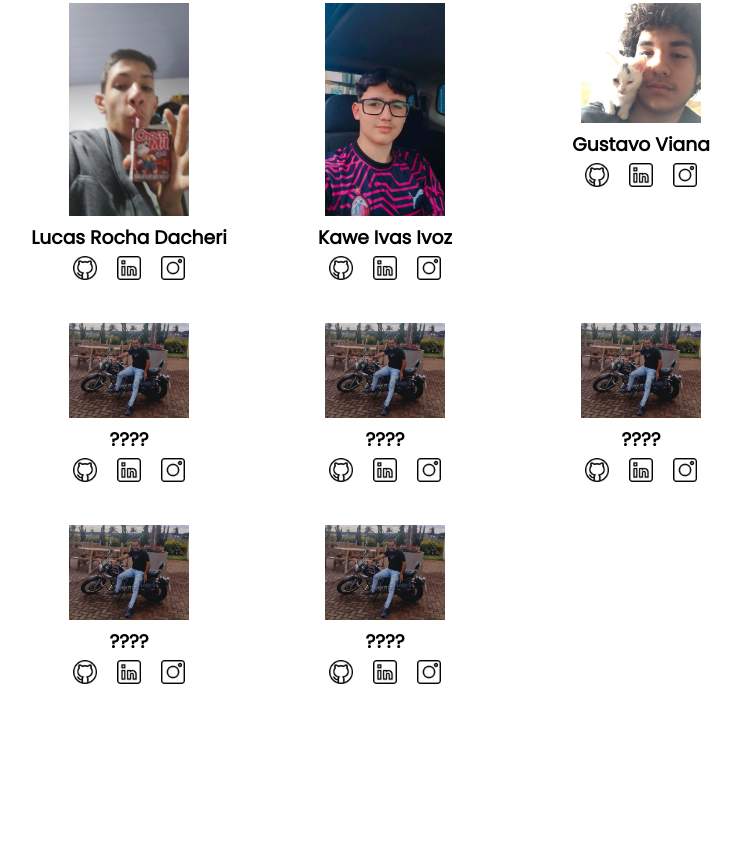
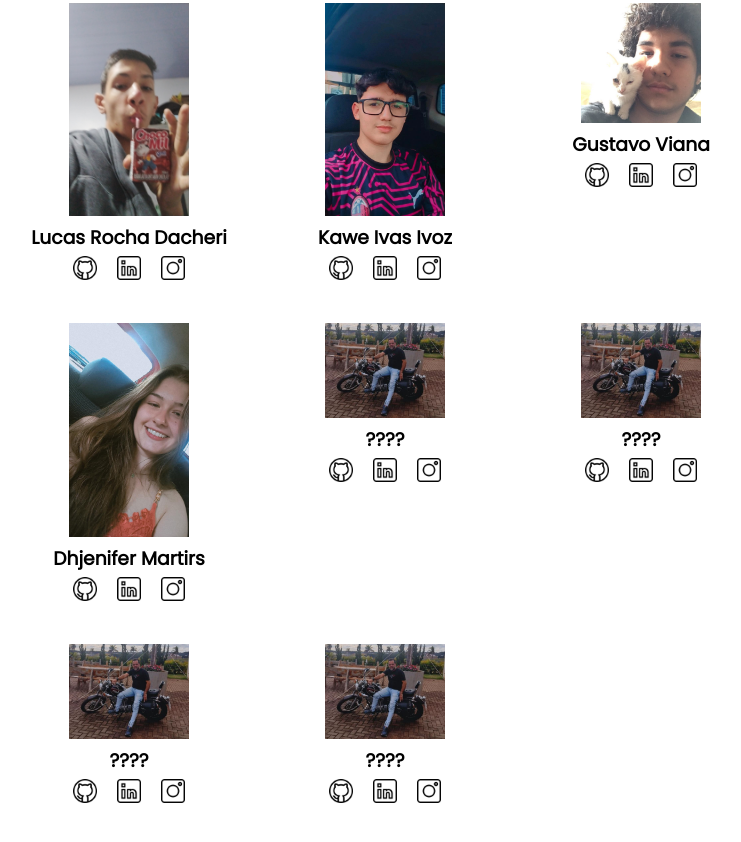
Before and after one commit to Lucas-Dacheri/Minha-Iscola, a plain HTML site: page index.html in a window 1280 px wide. Shown: the part 1636-2478 px from the top of the page, without its empty margins (255-996 px from the left). Before the commit the page ends 2371 px from the top, so only its background shows below. Drawn offline with Linux system fonts and the light colour scheme.

Commit message:
Add files via upload

```diff
--- a/index.html
+++ b/index.html
@@ -163,9 +163,9 @@
             <span></span>
             <span></span>
             <div class="estudante-div">
-                <img class="estudante-imagem" src="foto juca.jpg" alt="foto da rafa">
-                <h3 class="estudante-nome">????</h3>
-                <a href="https://github.com"><img class="estudante-icone" src="github.png"
+                <img class="estudante-imagem" src="Dhjenifer.jpg" alt="foto da rafa">
+                <h3 class="estudante-nome">Dhjenifer Martirs</h3>
+                <a href="https://github.com/dhjenifer-martins"><img class="estudante-icone" src="github.png"
                         alt="icone github"></a>
                 <a href="http://linkedin.com"><img class="estudante-icone"
                         src="linkedin.png" alt="icone linkedin"></a>
```
Also changed, not shown: Dhjenifer.jpg (added).
